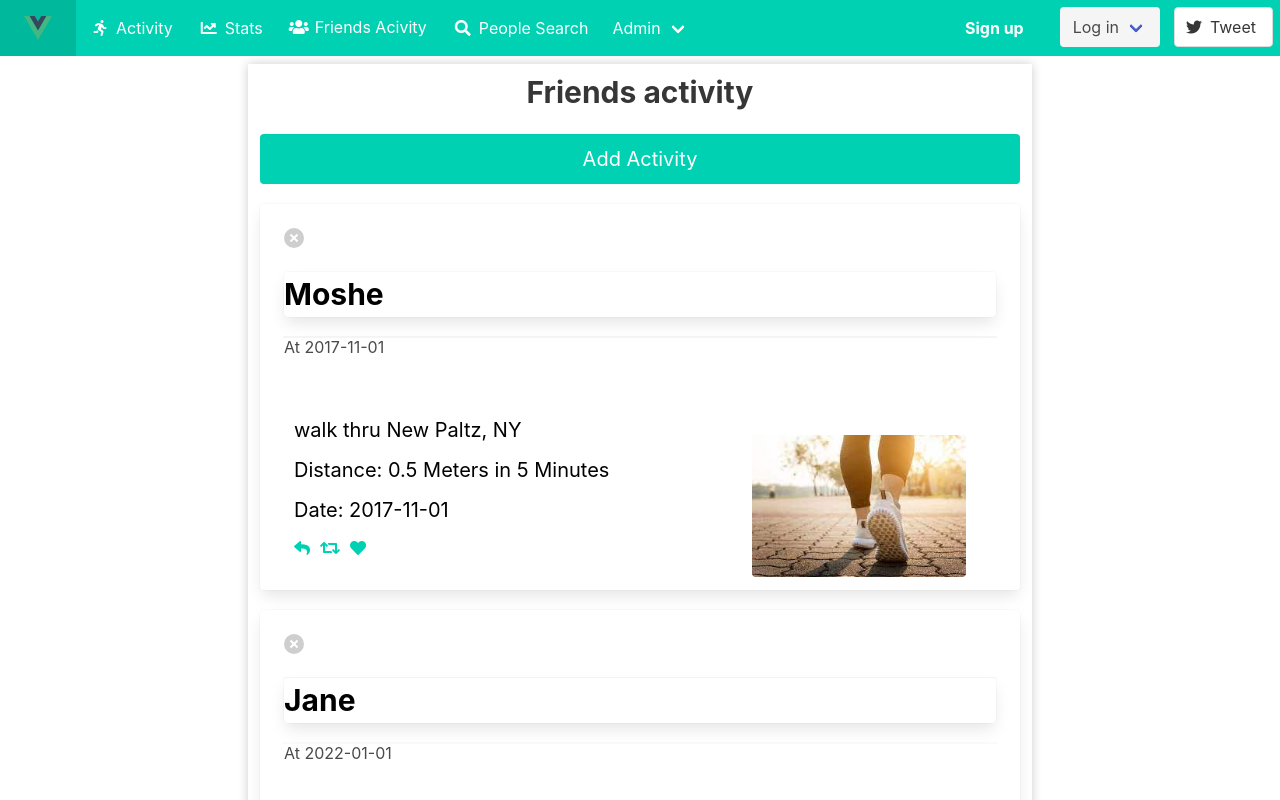
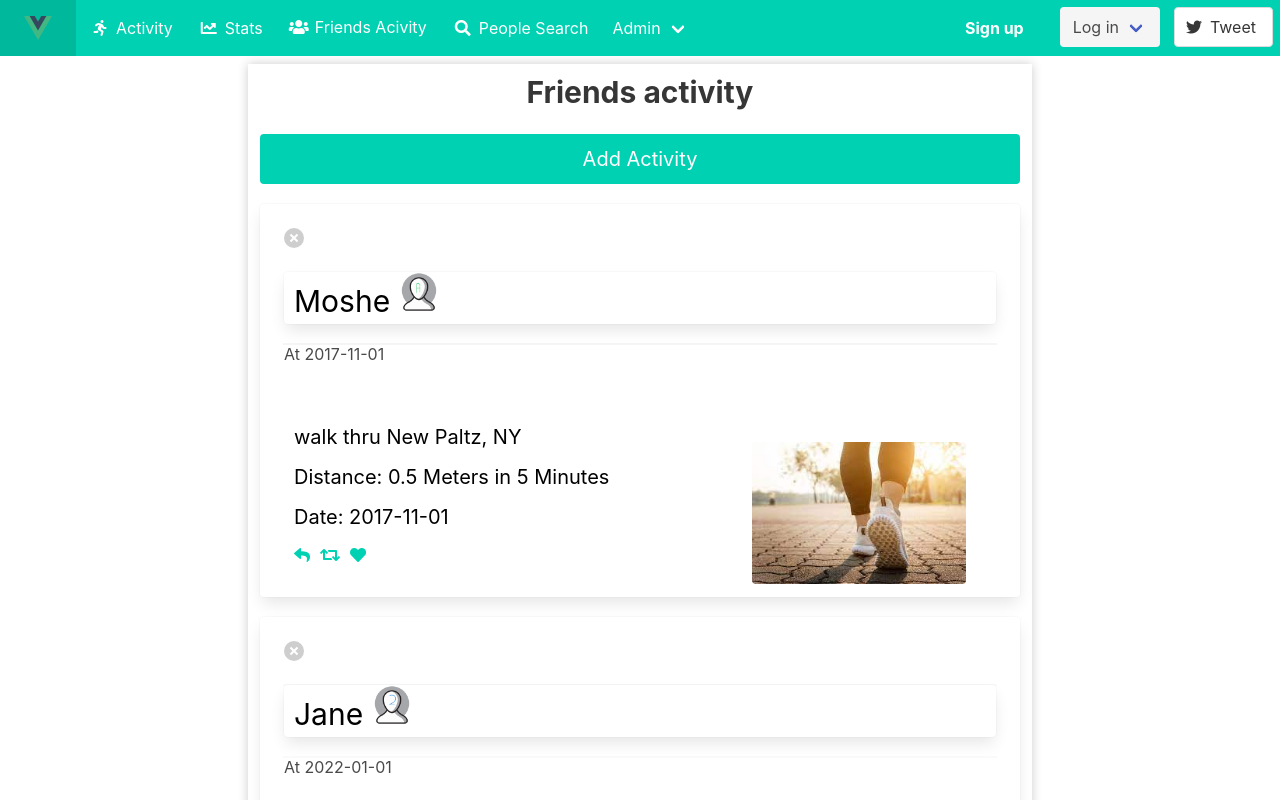
Before and after one commit to Pippin404/CPS-493-Final-Project, a Vue app in the folder client/: page /FriendsActivity in a window 1280 px wide. Shown: the top 800 px of the page. Built offline with nearby package versions, Linux system fonts and the light colour scheme.

Commit message:
User profile info is now on activity cards!

```diff
--- a/client/src/pages/FriendsActivity.vue
+++ b/client/src/pages/FriendsActivity.vue
@@ -1,6 +1,7 @@
 <script setup lang="ts">
 let isCollapsed = ref(false);
 let showPopup = ref(false);
+
 
 //Import time baby
 import { RouterLink } from 'vue-router';
@@ -8,7 +9,6 @@ import { ref, computed, onMounted } from 'vue';
 function removeCard(product: Root) {
     products.value = products.value.filter(p => p !== product);
 }
-
 
 //Import product: the info of the excersises
 import { type Root, getitems } from "@/model/products";
@@ -23,7 +23,9 @@ onMounted(async () => {
     users.value = await getUsers();
 });
 
-
+function isMatchingEmail(userEmail: string, productEmail: string): boolean {
+  return userEmail === productEmail;
+}
 </script>
 
 <template>
@@ -110,7 +112,15 @@ onMounted(async () => {
                         <!--Display a persons info-->
                         <div class="user-list">
                         <div v-for="user in users" :key="user.email" class="card">
-                            <p class="userName"> {{ user.email === product.email ? user.firstName : '' }}</p>
+
+                            <p class="userInfo" v-if="isMatchingEmail(user.email, product.email)">
+                                {{ user.firstName }}
+                                <img :src="user.image" class="userImage" alt="Product image" v-if="isMatchingEmail(user.email, product.email)">
+                            </p>
+                            <p class="userInfo" v-if="isMatchingEmail(user.email, product.email)">
+                                {{  }}
+                            </p>
+
                         </div>
                     </div>
 
@@ -172,4 +182,16 @@ onMounted(async () => {
         cursor: pointer;
         color: #00d1b2;
     }
+
+    .userInfo{
+        font-size: 30px;
+        color:black;
+        margin: 10px;
+    }
+
+    .userImage{
+
+        height: 40px;
+
+    }
 </style>
```
